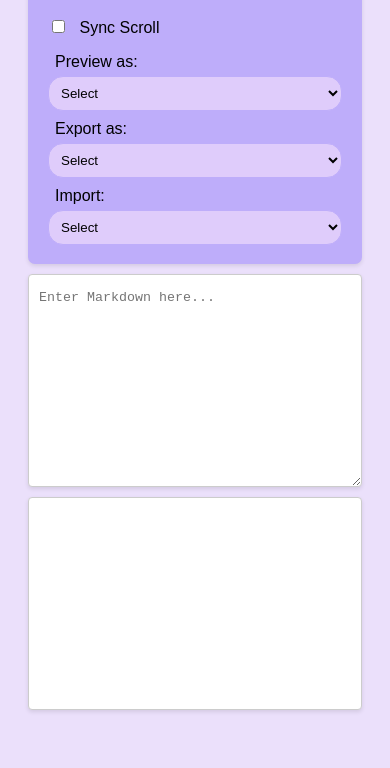
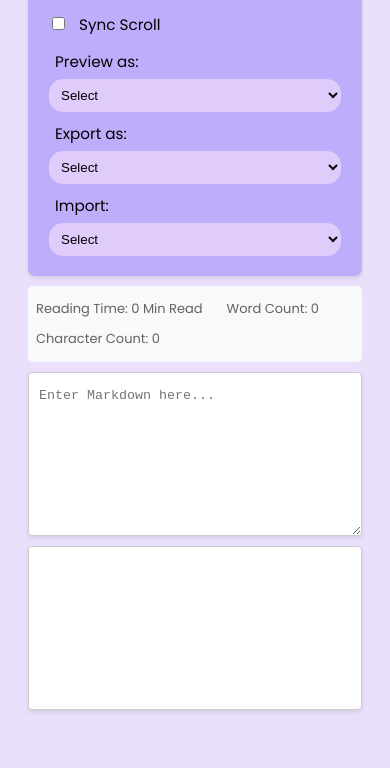
Before and after one commit to ThisIs-Developer/Markdown-Viewer, a plain HTML site: page index.html in a window 390 px wide. Shown: the part 132-900 px from the top of the page. Drawn offline with nearby package versions, Linux system fonts and the light colour scheme.

Commit message:
Add Reading-stats

```diff
--- a/app.js
+++ b/app.js
@@ -192,3 +192,40 @@ window.addEventListener('DOMContentLoaded', () => {
   handleMediaQuery(mediaQuery);
   mediaQuery.addEventListener('change', (e) => handleMediaQuery(e.currentTarget));
 });
+
+const initialStats = {
+  wordCount: 0,
+  charCount: 0,
+  readingTime: '0 Min Read'
+};
+
+function updateStats() {
+  const text = document.getElementById('markdown-input').value;
+  const stats = calculateStats(text);
+
+  document.getElementById('reading-time-value').textContent = stats.readingTime;
+  document.getElementById('word-count-value').textContent = stats.wordCount;
+  document.getElementById('char-count-value').textContent = stats.charCount;
+}
+
+function calculateStats(text) {
+  const words = text.split(/\s+/).filter(word => word.length > 0);
+  const wordCount = words.length;
+  const charCount = text.replace(/\s+/g, '').length;
+  const avgReadingSpeed = 200;
+
+  const readingTimeMinutes = Math.ceil(wordCount / avgReadingSpeed);
+  const readingTime = readingTimeMinutes > 0 ? `${readingTimeMinutes} Min Read` : '0 Min Read';
+
+  return {
+    wordCount,
+    charCount,
+    readingTime
+  };
+}
+
+document.getElementById('reading-time-value').textContent = initialStats.readingTime;
+document.getElementById('word-count-value').textContent = initialStats.wordCount;
+document.getElementById('char-count-value').textContent = initialStats.charCount;
+
+document.getElementById('markdown-input').addEventListener('input', updateStats);
--- a/index.html
+++ b/index.html
@@ -89,6 +89,12 @@
         </a>
       </div>
     </div>
+    <div id="reading-stats">
+      <p id="reading-time">Reading Time: <span id="reading-time-value"></span></p>
+      <p id="word-count">Word Count: <span id="word-count-value"></span></p>
+      <p id="char-count">Character Count: <span id="char-count-value"></span></p>
+    </div>
+
     <div id="markdown-container">
       <textarea
         id="markdown-input"
--- a/style.css
+++ b/style.css
@@ -1,5 +1,7 @@
+@import url('https://fonts.googleapis.com/css2?family=Poppins:wght@300;400;500;600;700;800&display=swap');
+
 body {
-  font-family: Arial, sans-serif;
+  font-family: 'Poppins', sans-serif;
   padding: 20px;
   display: flex;
   height: 100vh;
@@ -20,13 +22,13 @@ body {
   margin-bottom: 10px;
   padding: 10px 20px;
   box-shadow: 0 2px 4px rgba(0, 0, 0, 0.1);
+  font-size: 0.95rem;
 }
 
 #markdown-container {
   display: flex;
   flex: 1;
   height: 100%;
-  margin-top: 60px;
 }
 
 #markdown-input, #markdown-output {
@@ -111,8 +113,8 @@ body {
   margin: 10px 0;
 }
 
-.sync {
-  margin-top: 5px;
+#markdown-output a:visited{
+  color: blue;
 }
 
 #navbar-logo {
@@ -138,6 +140,23 @@ body {
   font-size: 1.8rem;
   color: black;
   font-weight: 500;
+}
+
+#reading-stats {
+  margin: 10px 0;
+  padding: 10px;
+  margin-top: 50px;
+  background-color: #f8f9fa;
+  border-radius: 5px;
+  display: flex;
+  flex-wrap: wrap;
+}
+
+#reading-stats p {
+  margin: 5px 0;
+  margin-right: 1.5rem;
+  font-size: small;
+  color: rgb(98, 98, 98);
 }
 
 @media (max-width: 1200px) {
@@ -241,4 +260,17 @@ body {
     color: black;
     font-weight: 500;
   }
+
+  #reading-stats {
+    padding: 8px;
+    margin-top: 0px;
+  }
+
+  #reading-stats p {
+    font-size: small;
+  }
+
+  #navbar {
+    font-size: 0.95rem;
+  }
 }
```
